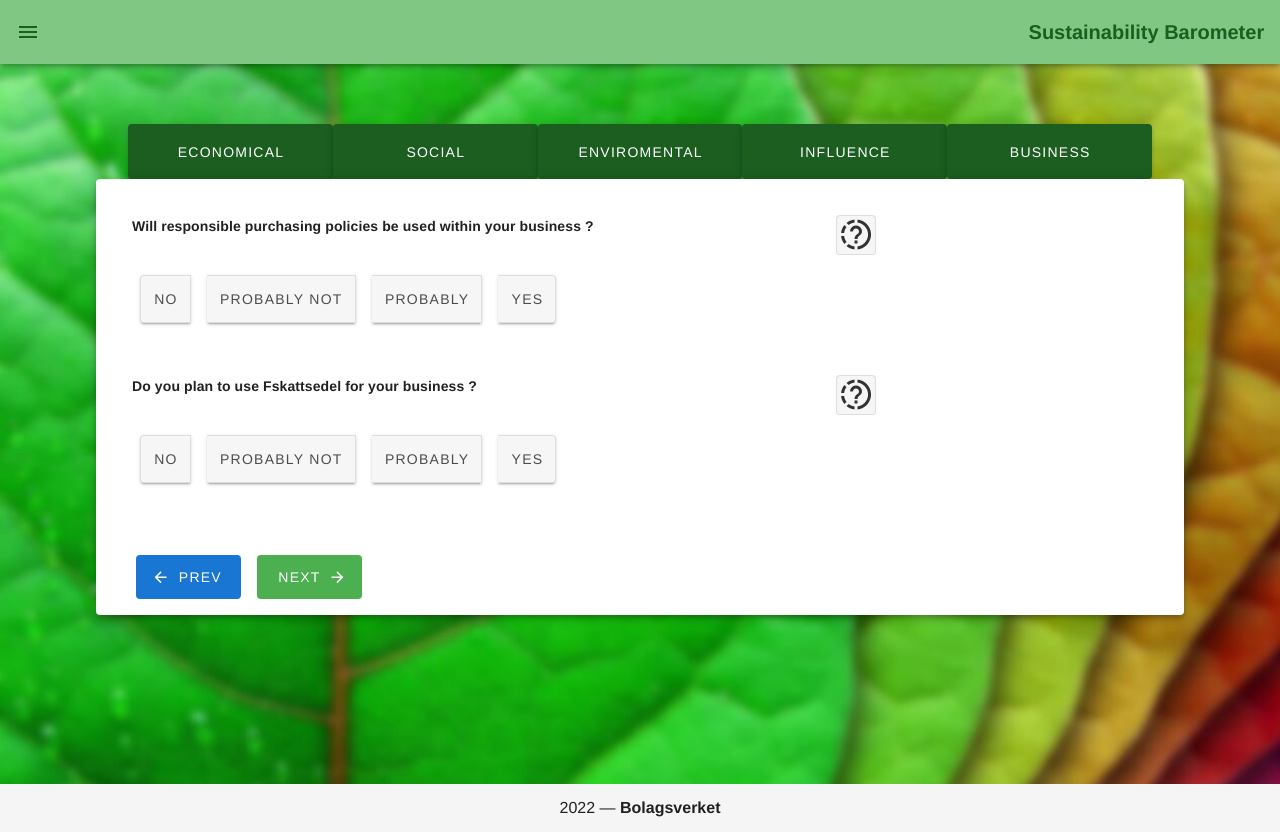
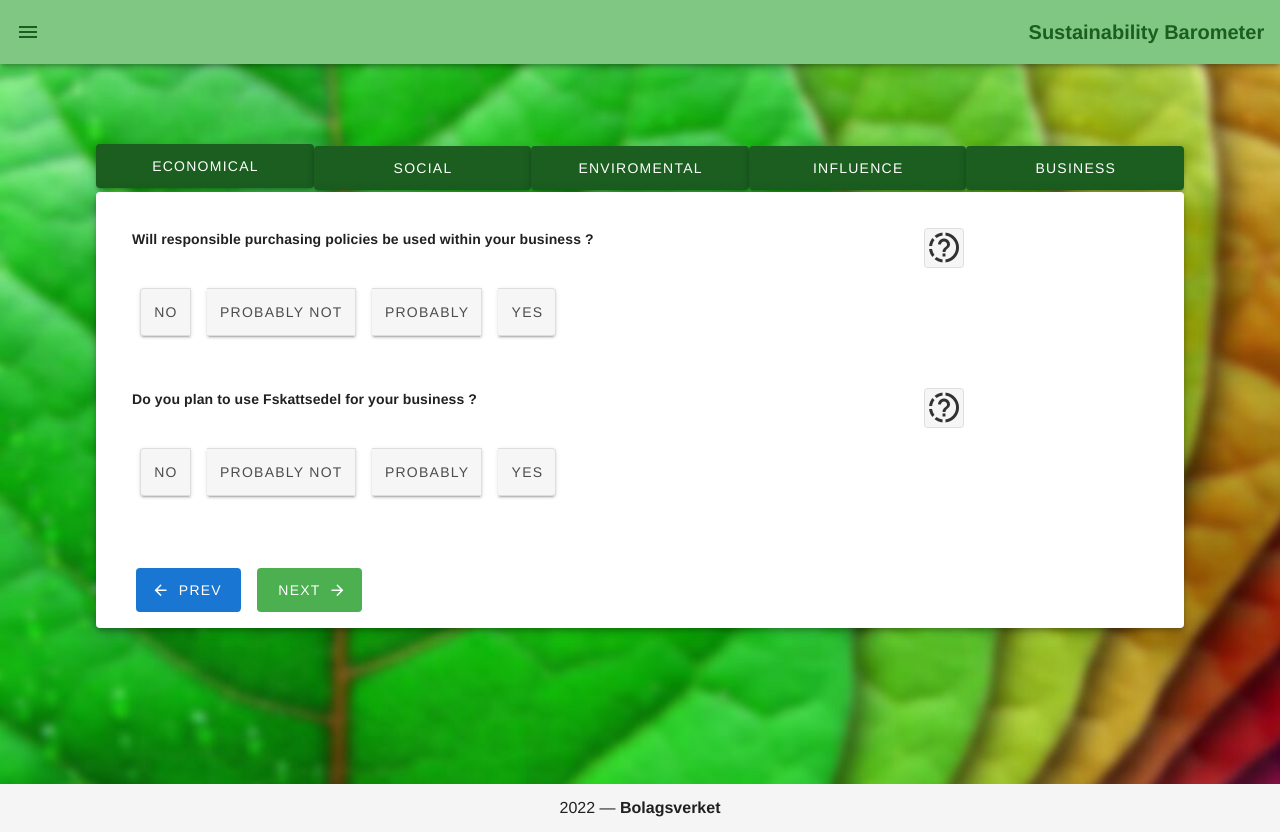
Before and after one commit to ClemLef/SIMS-bolagsverket, a Vue app in the folder testvue/: page /#/form in a window 1280 px wide. Built offline with nearby package versions, Linux system fonts and the light colour scheme.

Commit message:
upload to branch?

```diff
--- a/testvue/src/components/FormData.vue
+++ b/testvue/src/components/FormData.vue
@@ -1,35 +1,35 @@
 <template>
 
-    <div>
+    <div class="my-10">
 
+        <!-- Card that contains all questions, answers and content of each page -->
         <!-- Create Page buttons dynamically -->
         <v-btn
             @click="setCurrentTab(row.id)"
-            Rounded Large elevation="3" width="16%" height="10%" class="mt-15 white--text" color="green darken-4"
-            v-for="row in content" :key="row.id"
+            large elevation="3" width="17%" class="mt-10 white--text" color="green darken-4"
+            :class="{'mb-1' : currentTab == row.id}"
+            v-for="row in tabData" :key="row.id"
             >
             {{row.title}}
         </v-btn>
 
-
-        <!-- Card that contains all questions, answers and content of each page -->
-        <v-card elevation="5" width="85%" class="mx-auto my-auto" >
+        <v-card elevation="5" width="85%" class="mx-auto">
 
             <!-- Showing correct page content -->
-            <div v-for="(row, index) in content"
-                :key="row[index]"
+            <div v-for="(row, tabIndex) in tabData"
+                :key="row[tabIndex]"
                 v-show="currentTab == row.id">
 
                 <!-- Row 1 contains question text, help button for extra information and help information -->
                 <!-- Retrieving question object from correct page, then displaying question with corresponding answer options and help text -->
                 <v-card-text
                     class="text-left font-weight-black mx-5"
-                    v-for="(question, index) in row.questions"
-                    :key="question[index]">
+                    v-for="(question, questionIndex) in row.questions"
+                    :key="question[questionIndex]">
 
                     <v-layout row class="mx-auto my-5">
                         <!-- Question text -->
-                        <v-flex md8 >
+                        <v-flex md9 >
                             <p> {{question.text}} </p>
                         </v-flex>
 
@@ -44,7 +44,7 @@
 
 
                         <!-- Card that displayes help text about the question -->
-                        <v-flex md4 class="mx-5">
+                        <v-flex md3 class="mx-5">
                             <v-card elevation="5" shaped v-if="question.showInfo">
                                 <v-card-text class="text--primary font-weight-black">
                                     <p > {{question.info}} </p>
@@ -57,19 +57,19 @@
 
                     <!-- Second row contains answer buttons -->
                     <v-flex>
-
                         <!-- Answer question have answer set 1, show buttons with option: No, Probably Not, Probably, Yes -->
-                        <v-btn-toggle v-model="listOfAnswer[index]" v-if="question.answerSet == 1">
-                            <v-btn elevation="2" class="mx-2" v-for="button in answerTextSet_1" :key="button.text"> {{button.text}} </v-btn>
+                        <v-btn-toggle v-model="toggle[questionIndex]"  v-if="question.answerSet == 1">
+                            <v-btn elevation="2" class="mx-2" @click="debugFunction(toggle)" v-for="button in answerTextSet_1" :key="button.text" > {{button.text}} </v-btn>
                         </v-btn-toggle>
 
                         <!-- Answer question have answer set 2, show buttons with option: None, Very Little, Some, A lot -->
-                        <v-btn-toggle v-model="listOfAnswer[index]" v-if="question.answerSet == 2">
+                        <v-btn-toggle v-model="toggle[questionIndex]"  v-if="question.answerSet == 2">
                             <v-btn elevation="2" class="mx-2" v-for="button in answerTextSet_2" :key="button.text"> {{button.text}} </v-btn>
                         </v-btn-toggle>
                     </v-flex>
 
                 </v-card-text>
+
 
                 <!-- Prev and Next button, increment or decrement current tab counter -->
                 <v-row class="mx-8 my-10">
@@ -101,14 +101,14 @@
     export default{
 
         props: {
-            content: Array,
+            tabData: Array,
             answerTextSet_1: Array,
             answerTextSet_2: Array
         },
 
         data: () => ({
             currentTab: 1,
-            listOfAnswer: [],
+            toggle: [],
         }),
 
 
@@ -140,6 +140,10 @@
                 }
             },
 
+            debugFunction(debug){
+                console.log(debug);
+            }
+
 
         }
     }
--- a/testvue/src/views/FormPage.vue
+++ b/testvue/src/views/FormPage.vue
@@ -1,6 +1,6 @@
 <template>
   <FormData
-    :content="tabData"
+    :tabData="tabData"
     :answerTextSet_1="answerTextSet_1"
     :answerTextSet_2="answerTextSet_2"
     >
@@ -60,6 +60,7 @@
         {
           id: 2,
           title: 'Social',
+
           questions: [
 
             {
@@ -80,6 +81,7 @@
         {
           id: 3,
           title: 'Enviromental',
+
           questions: [
 
             {
@@ -100,6 +102,7 @@
         {
           id: 4,
           title: 'Influence',
+
           questions: [
             {
               text: 'Do you plan to cooperate with other entepreneurs or companies with assignments regarding sustainibility?',
@@ -119,6 +122,8 @@
         {
           id: 5,
           title: 'Business',
+          toggle: [],
+
           questions: [
             {
               text: 'What is your business goal?',
```
